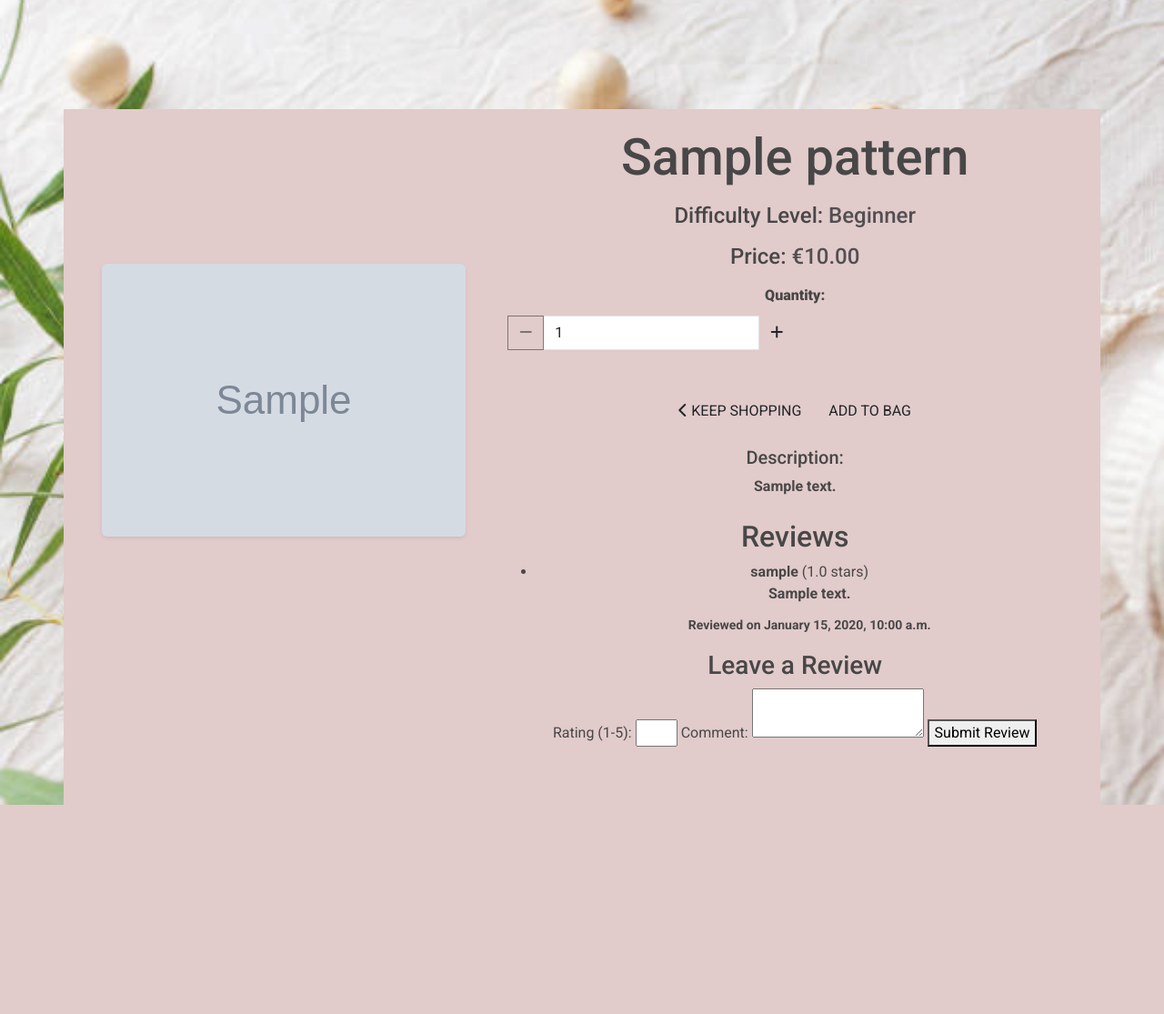
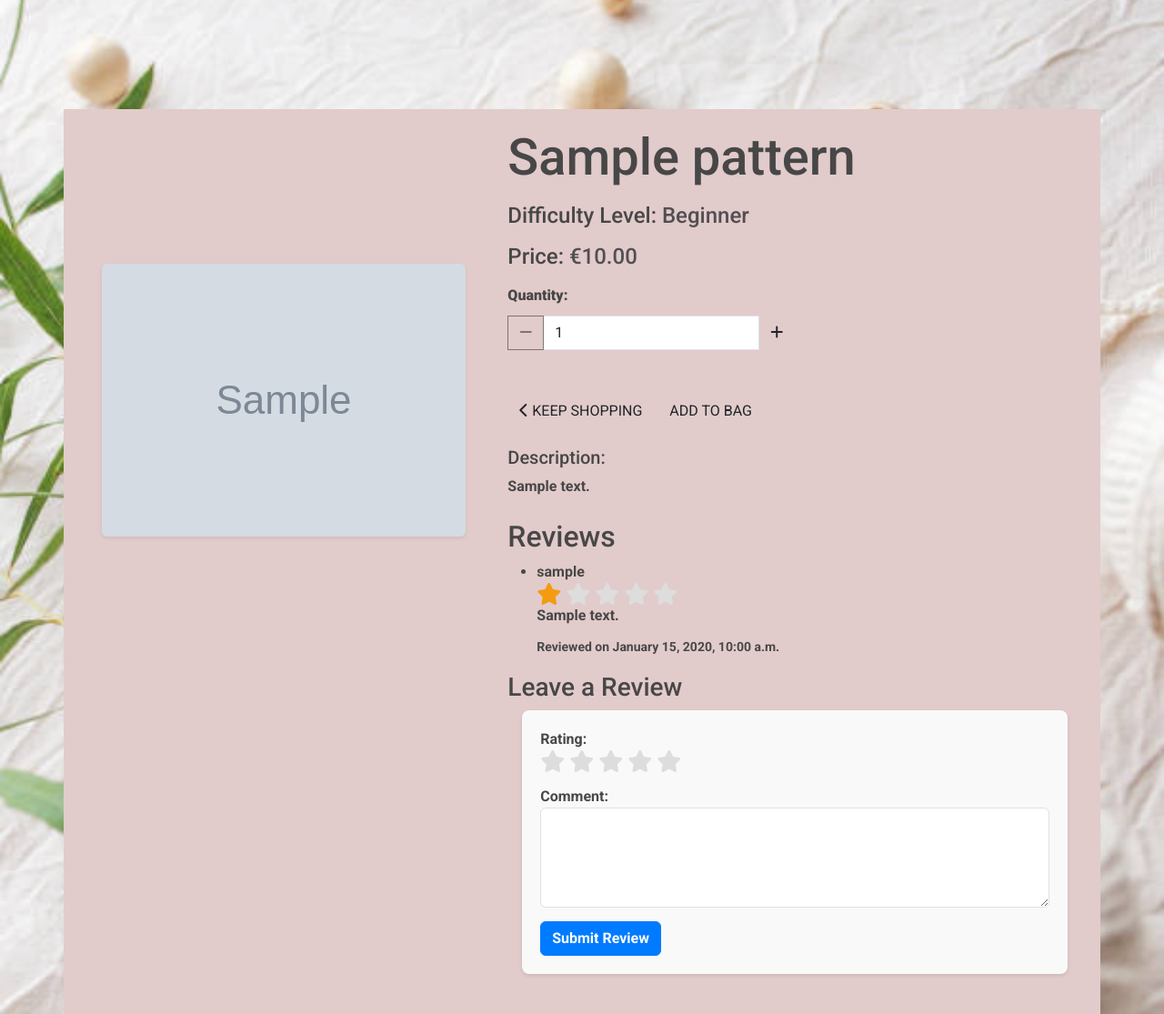
Before and after one commit to raheelaahmed/hook-it, a Django app: page /pattern/pattern/1/ in a window 1280 px wide. Shown: the part 80-1195 px from the top of the page at 91% size. Before the commit the page ends 965 px from the top, so only its background shows below. Run offline with Django 4.2, Linux system fonts and the light colour scheme; a user stored in the database is signed in; tables that the repository leaves empty hold one stand-in row (values such as "Sample post"); grey boxes marked "Sample" are stand-in pictures; some libraries are stand-ins or nearby versions; some web fonts are replaced.

Commit message:
added patterns in pattern template and added favicon star for ratting in reviews in pattern detail template

```diff
--- a/hook_it/settings.py
+++ b/hook_it/settings.py
@@ -29,7 +29,6 @@ ALLOWED_HOSTS =['8000-raheelaahmed-hookit-n3puhx18hco.ws.codeinstitute-ide.net',
     '127.0.0.1',
     'localhost',
 ]
-
 
 # Application definition
 
--- a/patterns/templates/patterns/pattern_detail.html
+++ b/patterns/templates/patterns/pattern_detail.html
@@ -10,8 +10,13 @@
 {% endblock %}
 
 {% block content %}
-<div class="container" id="patterns">
+    <style>
+        #pattern-description {
+            text-align: left !important;
+        }
+    </style>
 
+    <div class="container"  id="pattern-detail">
         <div class="row">
             <!-- Pattern Image Column -->
             <div class="col-md-6 col-lg-5 mb-4" id="pattern-detail-image">
@@ -84,7 +89,7 @@
 
                 <div class="mb-4">
                     <h5>Description:</h5>
-                <p>{{ pattern.description|safe }}</p>
+                    <p id="pattern-description" style="text-align: left;">{{ pattern.description|safe }}</p>
                 </div>
 
                 <h2>Reviews</h2>
@@ -98,7 +103,19 @@
                         {% else %}
                           Anonymous
                         {% endif %}
-                  </strong> ({{ review.rating }} stars)
+                      </strong>
+
+                      <!-- Rating stars for the review -->
+                      <div class="stars">
+                        {% for i in "12345"|slice:":5" %}
+                          {% if forloop.counter <= review.rating %}
+                            <i class="fas fa-star active"></i> <!-- Active star -->
+                          {% else %}
+                            <i class="fas fa-star"></i> <!-- Inactive star -->
+                          {% endif %}
+                        {% endfor %}
+                      </div>
+
                       <p>{{ review.comment }}</p>
                       <p><small>Reviewed on {{ review.created_at|date:"F j, Y, g:i a" }}</small></p>
                     </li>
@@ -107,19 +124,35 @@
             {% else %}
                 <p>No reviews yet. Be the first to review this pattern!</p>
             {% endif %}
+
+
+
                 <!-- Add Review Form -->
                 {% if user.is_authenticated %}
                 <h3>Leave a Review</h3>
-            <form method="POST" action="{% url 'add_review' pattern.id %}">
+                <form method="POST" action="{% url 'add_review' pattern.id %}" class="review-form">
                     {% csrf_token %}
-                <label for="rating">Rating (1-5):</label>
-                <input type="number" name="rating" min="1" max="5" required>
 
+                    <div class="form-group">
+                        <label for="rating">Rating:</label>
+                        <div id="rating-stars" class="stars">
+                            <i class="fas fa-star" data-value="1"></i>
+                            <i class="fas fa-star" data-value="2"></i>
+                            <i class="fas fa-star" data-value="3"></i>
+                            <i class="fas fa-star" data-value="4"></i>
+                            <i class="fas fa-star" data-value="5"></i>
+                        </div>
+                        <input type="hidden" name="rating" id="rating-input" value="1" required>
+                    </div>
+
+                    <div class="form-group">
                         <label for="comment">Comment:</label>
-                <textarea name="comment" required></textarea>
+                        <textarea name="comment" id="comment" rows="4" class="form-control" required></textarea>
+                    </div>
 
-                <button type="submit">Submit Review</button>
+                    <button type="submit" class="btn btn-primary">Submit Review</button>
                 </form>
+
                 {% else %}
                   <p>You need to be logged in to leave a review.</p>
                 {% endif %}
@@ -128,7 +161,32 @@
     </div>
 {% endblock %}
 
+
+
+
 {% block postloadjs %}
+<script>
+    document.addEventListener('DOMContentLoaded', function () {
+        const stars = document.querySelectorAll('#rating-stars i');
+        const ratingInput = document.getElementById('rating-input');
+
+        stars.forEach(star => {
+            star.addEventListener('click', function () {
+                const value = this.getAttribute('data-value');
+                ratingInput.value = value;
+
+                // Update star colors based on the selected rating
+                stars.forEach(star => {
+                    if (star.getAttribute('data-value') <= value) {
+                        star.classList.add('active');
+                    } else {
+                        star.classList.remove('active');
+                    }
+                });
+            });
+        });
+    });
+</script>
 {{ block.super }}
 {% include 'patterns/includes/quantity_input_script.html' %}
 {% endblock %}
--- a/static/css/base.css
+++ b/static/css/base.css
@@ -129,7 +129,7 @@ body {
       margin-top:200px;
       margin-bottom:200px;
       font-family: "Roboto", serif;
-      background-color: #e2cbcb;;
+      background-color: #e2cbcb;
       text-align: center;
       padding:20px;
       color:#484747;
@@ -181,6 +181,17 @@ select.form-control {
   /* pattern-detail */
 
 /* CSS for Pattern Detail Page */
+
+#pattern-detail{
+  background-color: #e2cbcb;
+  margin-top:200px;
+  margin-bottom:200px;
+  font-family: "Roboto", serif;
+  background-color: #e2cbcb;
+  padding:20px;
+  color:#484747;
+}
+
 #pattern-detail-image {
 
   height: 600px;
@@ -200,11 +211,77 @@ select.form-control {
   color:#484747;
   font-weight: 500;
 }
+
+/* review */
+/* Styling the Review Form */
+.review-form {
+  background-color: #f9f9f9;
+  padding: 20px;
+  border-radius: 8px;
+  box-shadow: 0 2px 4px rgba(0, 0, 0, 0.1);
+  max-width: 600px;
+  margin: auto;
+}
+
+.review-form .form-group {
+  margin-bottom: 15px;
+}
+
+.review-form label {
+  font-weight: bold;
+}
+
+/* Star Rating Styling */
+.stars {
+  font-size: 1.5rem;
+  color: #ddd; /* Light grey for inactive stars */
+  cursor: pointer;
+  display: flex;
+  gap: 5px;
+}
+
+.stars i {
+  transition: color 0.3s ease;
+}
+
+/* Active Star Color */
+.stars .active {
+  color: #f39c12; /* Gold for active stars */
+}
+
+/* Hover Effect for Stars */
+.stars i:hover, .stars i:hover ~ i {
+  color: #f39c12;
+}
+
+/* Make the form and button look clean */
+textarea.form-control {
+  resize: vertical;
+}
+
+button.btn-primary {
+  background-color: #007bff;
+  border-color: #007bff;
+  color: #fff;
+  font-weight: bold;
+}
+
+button.btn-primary:hover {
+  background-color: #0056b3;
+  border-color: #0056b3;
+}
+.stars {
+  font-size: 1.5rem;
+  color: #ddd; /* Light grey for inactive stars */
+}
+
+
  /* shopping bag*/
 
  #shopping-bag {
   color: #484747 !important;
 }
+
 /* ------------------------------- bootstrap toasts */
 
 .message-container {
```
Also changed, not shown: media/Freestyle-Beanie_Titlecard-1_yKo1ShL.jpg (added), media/Glacier-Cabled-Beanie_CCC_titlecard_notext_PHrPvCo.jpg (added), media/Thrum-Lovin-Mittens_CCC_titlecard_notext_ATjnPw9.jpg (added), media/media/files/Thrum-Lovin-Mittens_CCC_titlecard_notext.jpg (added), 2 other files. Lines whose indentation alone changed are shown as unchanged.
